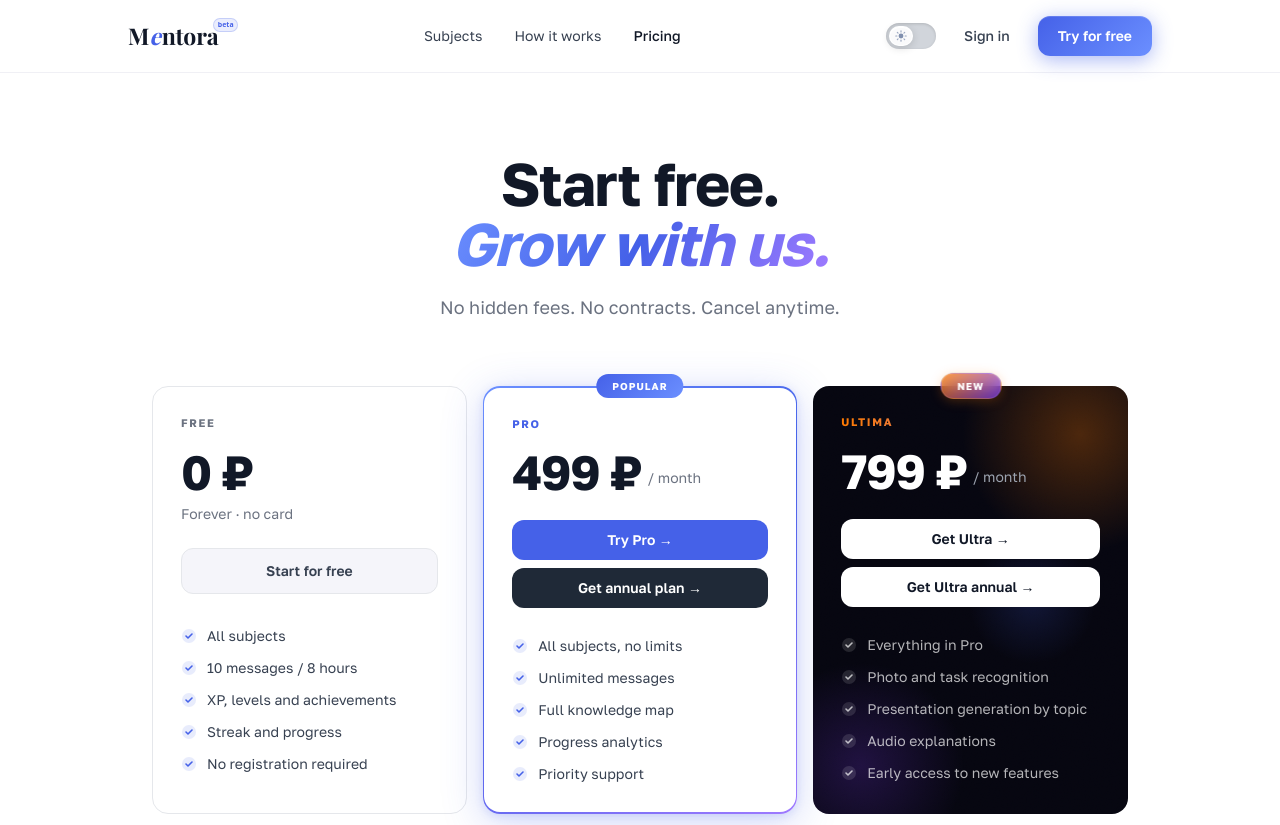
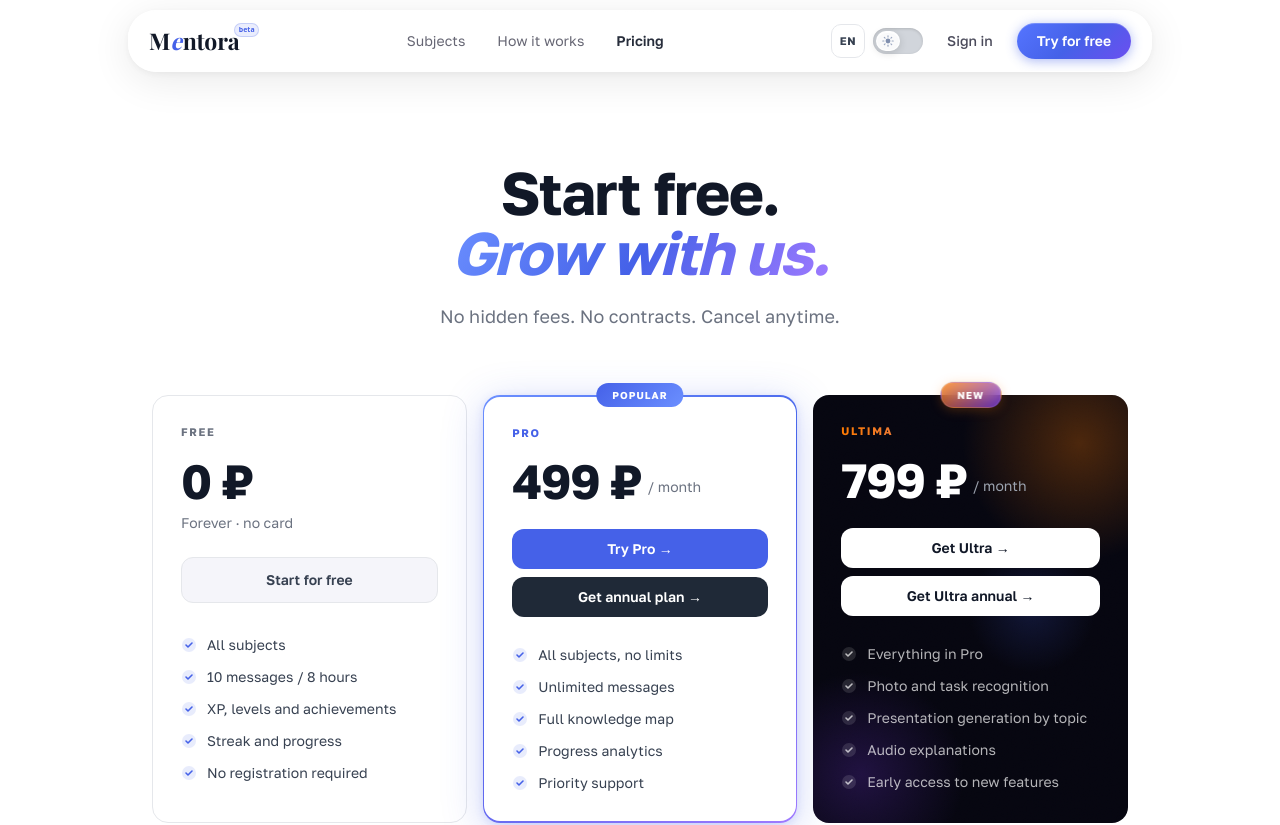
Before and after one commit to unrebay/mentora, a Next.js app: page /en/pricing in a window 1280 px wide. Shown: the top 825 px of the page. Built offline with nearby package versions, Linux system fonts and the light colour scheme; no server answers.

Commit message:
feat: replace pricing page navbar with LandingNav glass pill
- Add alwaysLight, isLoggedIn, activePage props to LandingNav
- pricing/page.tsx: swap inline <nav> for <LandingNav alwaysLight>
- Active 'Pricing' link gets bold weight
- Shows Dashboard CTA when user is logged in

```diff
--- a/src/app/[locale]/pricing/page.tsx
+++ b/src/app/[locale]/pricing/page.tsx
@@ -1,12 +1,10 @@
 import { getTranslations, getLocale, getMessages } from "next-intl/server";
 import { Link } from "@/i18n/navigation";
-import Logo from "@/components/Logo";
-import ThemeToggle from "@/components/ThemeToggle";
+import LandingNav from "@/components/LandingNav";
 import BuyProButton from "@/components/BuyProButton";
 import PricingFAQ from "@/components/PricingFAQ";
 import TelegramSupportButton from "@/components/TelegramSupportButton";
 import InstagramButton from "@/components/InstagramButton";
-import MobileMenuButton from "@/components/MobileMenuButton";
 import { createServerClient } from "@supabase/ssr";
 import { cookies } from "next/headers";
 
@@ -60,42 +58,7 @@ export default async function PricingPage() {
     <div className="min-h-screen s-page t-primary">
 
       {/* NAV */}
-      <nav
-        className="sticky top-0 z-50 backdrop-blur-md border-b px-6 py-4"
-        style={{ background: "var(--bg-nav)", borderColor: "var(--border-light)" }}
-      >
-        <div className="max-w-5xl mx-auto flex items-center justify-between">
-          <Logo size="sm" fontSize="1.44rem" />
-          <div className="hidden md:flex items-center gap-8 text-sm" style={{ color: "var(--text-secondary)" }}>
-            <Link href="/#subjects" className="hover:opacity-70 transition-opacity">{t("nav.subjects")}</Link>
-            <Link href="/#how" className="hover:opacity-70 transition-opacity">{t("nav.how")}</Link>
-            <Link href="/pricing" className="font-medium" style={{ color: "var(--text)" }}>{t("nav.pricing")}</Link>
-          </div>
-          <div className="flex items-center gap-3">
-            <ThemeToggle />
-            {!isLoggedIn && (
-              <Link
-                href="/auth"
-                className="hidden sm:inline px-4 py-2 text-sm font-medium transition-colors"
-                style={{ color: "var(--text-secondary)" }}
-              >
-                {t("nav.login")}
-              </Link>
-            )}
-            <Link
-              href={isLoggedIn ? "/dashboard" : "/auth"}
-              className="btn-glow px-5 py-2.5 text-sm font-semibold rounded-xl text-white"
-            >
-              {isLoggedIn ? t("nav.dashboard") : t("nav.tryFree")}
-            </Link>
-            <MobileMenuButton links={[
-              { href: "/#subjects", label: t("nav.subjects") },
-              { href: "/#how", label: t("nav.how") },
-              { href: "/pricing", label: t("nav.pricing"), active: true },
-            ]} />
-          </div>
-        </div>
-      </nav>
+      <LandingNav alwaysLight isLoggedIn={isLoggedIn} activePage="pricing" />
 
       {/* HERO */}
       <section className="max-w-4xl mx-auto px-6 pt-20 pb-16 text-center">
--- a/src/components/LandingNav.tsx
+++ b/src/components/LandingNav.tsx
@@ -6,13 +6,23 @@ import Logo from "@/components/Logo";
 import ThemeToggle from "@/components/ThemeToggle";
 import LanguageSwitcher from "@/components/LanguageSwitcher";
 
-export default function LandingNav() {
+interface LandingNavProps {
+  /** Lock to light mode (e.g. on pages with no dark hero section) */
+  alwaysLight?: boolean;
+  /** Show "Dashboard" CTA instead of "Try for free" */
+  isLoggedIn?: boolean;
+  /** Which nav link to highlight as active */
+  activePage?: "pricing";
+}
+
+export default function LandingNav({ alwaysLight, isLoggedIn, activePage }: LandingNavProps = {}) {
   const t = useTranslations("nav");
   /** true while viewport is over the dark hero section */
-  const [isDark, setIsDark] = useState(true);
+  const [isDark, setIsDark] = useState(alwaysLight ? false : true);
   const [mobileOpen, setMobileOpen] = useState(false);
 
   useEffect(() => {
+    if (alwaysLight) { setIsDark(false); return; }
     function update() {
       const subjects = document.getElementById("subjects");
       if (!subjects) { setIsDark(true); return; }
@@ -21,7 +31,7 @@ export default function LandingNav() {
     update();
     window.addEventListener("scroll", update, { passive: true });
     return () => window.removeEventListener("scroll", update);
-  }, []);
+  }, [alwaysLight]);
 
   useEffect(() => {
     if (!mobileOpen) return;
@@ -99,7 +109,11 @@ export default function LandingNav() {
             <a href="#how" className="hover:opacity-100 transition-opacity" style={{ opacity: 0.9 }}>
               {t("how")}
             </a>
-            <Link href="/pricing" className="hover:opacity-100 transition-opacity" style={{ opacity: 0.9 }}>
+            <Link
+              href="/pricing"
+              className="hover:opacity-100 transition-opacity"
+              style={{ opacity: 0.9, fontWeight: activePage === "pricing" ? 600 : undefined, color: activePage === "pricing" ? (isDark ? "white" : "var(--text)") : undefined }}
+            >
               {t("pricing")}
             </Link>
           </div>
@@ -109,7 +123,8 @@ export default function LandingNav() {
             <LanguageSwitcher dark={isDark} />
             <ThemeToggle />
 
-            {/* Desktop: Войти — ghost */}
+            {/* Desktop: Войти — ghost (only when not logged in) */}
+            {!isLoggedIn && (
               <Link
                 href="/auth"
                 className="hidden md:inline-flex items-center px-4 py-2 text-sm font-medium rounded-full transition-all duration-200"
@@ -117,29 +132,30 @@ export default function LandingNav() {
               >
                 {t("login")}
               </Link>
+            )}
 
             {/* Desktop: CTA pill */}
             <Link
-              href="/auth"
+              href={isLoggedIn ? "/dashboard" : "/auth"}
               className="hidden md:inline-flex items-center px-5 py-2 text-sm font-semibold rounded-full text-white transition-all duration-200 hover:scale-[1.03] active:scale-95"
               style={{
                 background: "linear-gradient(135deg, #5575FF 0%, #4561E8 50%, #6B4FF0 100%)",
                 boxShadow: "0 2px 12px rgba(69,97,232,0.45), 0 1px 0 rgba(255,255,255,0.2) inset",
               }}
             >
-              {t("tryFree")}
+              {isLoggedIn ? t("dashboard") : t("tryFree")}
             </Link>
 
             {/* Mobile: CTA pill (compact) */}
             <Link
-              href="/auth"
+              href={isLoggedIn ? "/dashboard" : "/auth"}
               className="md:hidden inline-flex items-center px-4 py-2 text-sm font-semibold rounded-full text-white transition-all duration-200"
               style={{
                 background: "linear-gradient(135deg, #5575FF 0%, #4561E8 100%)",
                 boxShadow: "0 2px 10px rgba(69,97,232,0.4)",
               }}
             >
-              {t("tryFreeShort")}
+              {isLoggedIn ? t("dashboard") : t("tryFreeShort")}
             </Link>
 
             {/* Mobile: hamburger */}
@@ -175,7 +191,7 @@ export default function LandingNav() {
               style={{ color: linkColor, borderColor: mobileBorder }}
               onClick={() => setMobileOpen(false)}>{t("how")}</a>
             <Link href="/pricing" className="text-sm font-medium py-2.5 border-b"
-              style={{ color: linkColor, borderColor: mobileBorder }}
+              style={{ color: activePage === "pricing" ? (isDark ? "white" : "var(--text)") : linkColor, fontWeight: activePage === "pricing" ? 600 : undefined, borderColor: mobileBorder }}
               onClick={() => setMobileOpen(false)}>{t("pricing")}</Link>
             <div className="pt-3 flex items-center gap-3">
               <LanguageSwitcher dark={isDark} />
```
Lines whose indentation alone changed are shown as unchanged.
